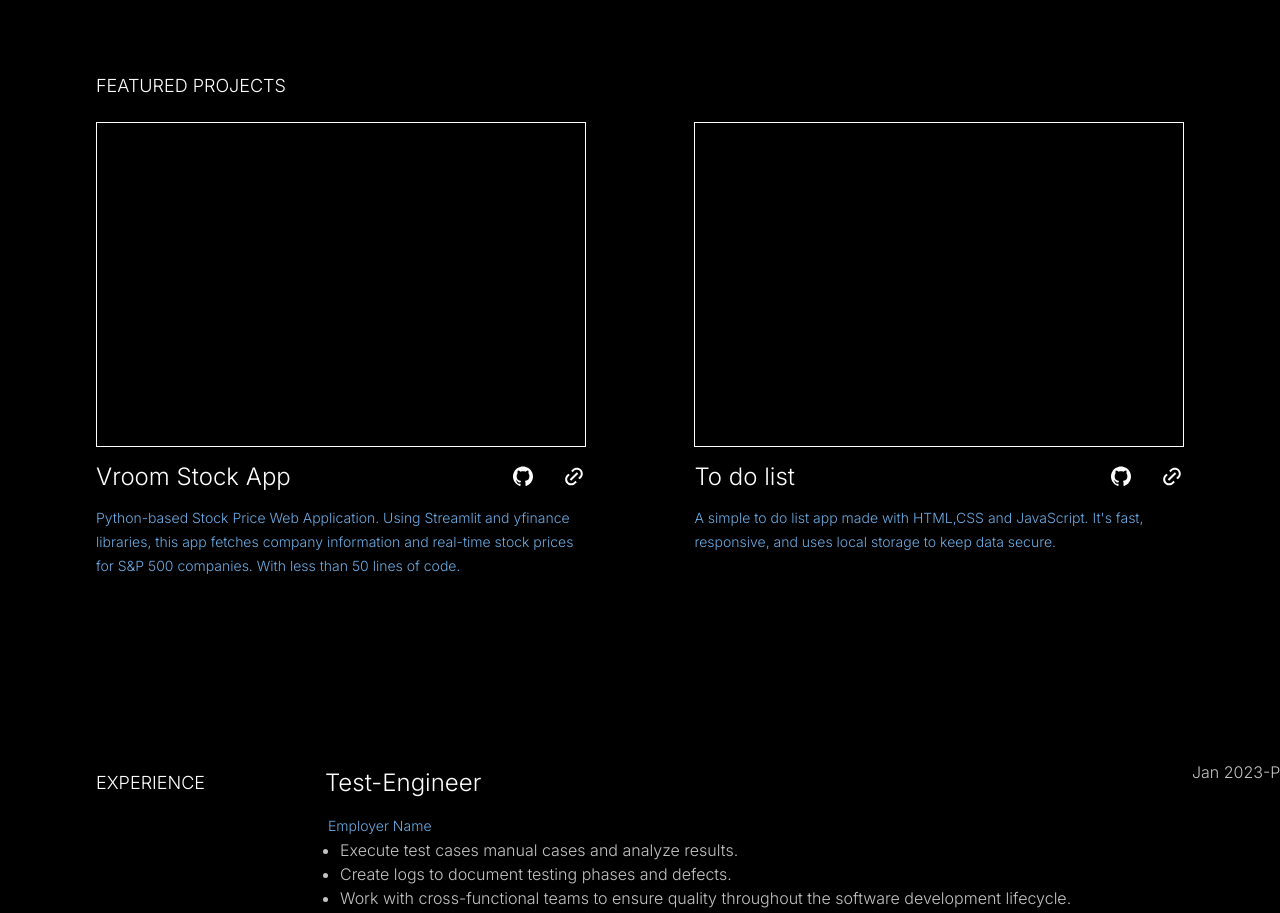
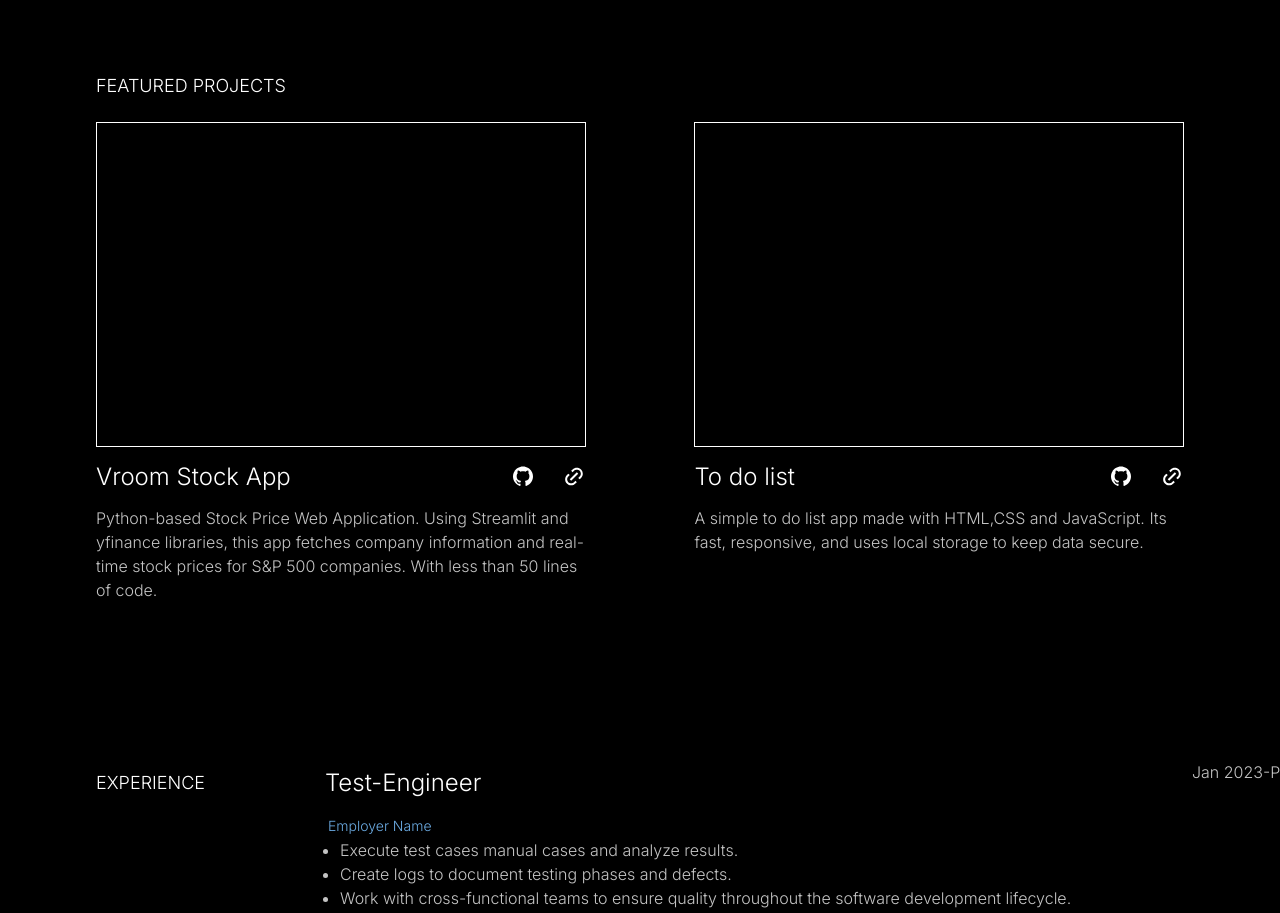
Before and after one commit to rolando1515/website, a Next.js app: page / in a window 1280 px wide. Shown: the part 800-1713 px from the top of the page. Built offline with nearby package versions, Linux system fonts and the light colour scheme.

Commit message:
adjustments to featured project

```diff
--- a/src/ui/components/ProjectCard/projectCard.tsx
+++ b/src/ui/components/ProjectCard/projectCard.tsx
@@ -1,43 +1,25 @@
 import { Github, Link as LinkIcon } from '../Icons';
 import { Style } from './styles';
 
-export function ProjectCard() {
+export function ProjectCard({
+  title,
+  detail,
+}: {
+  title: string;
+  detail: string;
+}) {
   return (
     <Style.Container>
       <figure></figure>
       <hgroup>
-        <h3>Vroom Stock App</h3>
+        <h3>{title}</h3>
         <div>
           <Github />
           <LinkIcon />
         </div>
       </hgroup>
 
-      <span>
-      Python-based Stock Price Web Application. Using Streamlit and yfinance libraries,
-      this app fetches company information and real-time stock prices for S&P 500 companies.
-      With less than 50 lines of code.
-      </span>
+      <p>{detail}</p>
     </Style.Container>
   );
 }
-
-export function ProjectCard1() {
-  return (
-    <Style.Container>
-      <figure></figure>
-      <hgroup>
-        <h3>To do list</h3>
-        <div>
-          <Github />
-          <LinkIcon />
-        </div>
-      </hgroup>
-
-      <span>
-      A simple to do list app made with HTML,CSS and JavaScript.
-      It's fast, responsive, and uses local storage to keep data secure.
-      </span>
-    </Style.Container>
-  );
-}
--- a/src/ui/containers/Home/FeaturedProjects/featuredProjects.tsx
+++ b/src/ui/containers/Home/FeaturedProjects/featuredProjects.tsx
@@ -1,14 +1,27 @@
 import { ProjectCard } from 'ui/components';
 import { Style } from './styles';
-import { ProjectCard1 } from 'ui/components/ProjectCard/projectCard';
+
+const project_data = [
+  {
+    title: 'Vroom Stock App',
+    detail:
+      'Python-based Stock Price Web Application. Using Streamlit and yfinance libraries, this app fetches company information and real-time stock prices for S&P 500 companies. With less than 50 lines of code.',
+  },
+  {
+    title: 'To do list',
+    detail:
+      'A simple to do list app made with HTML,CSS and JavaScript. Its fast, responsive, and uses local storage to keep data secure.',
+  },
+];
 
 export function FeaturedProjects() {
   return (
     <Style.Container>
       <h2>FEATURED PROJECTS</h2>
       <div className="projects">
-        <ProjectCard />
-        <ProjectCard1 />
+        {project_data.map(({ detail, title }) => (
+          <ProjectCard key={title} detail={detail} title={title} />
+        ))}
       </div>
     </Style.Container>
   );
```
